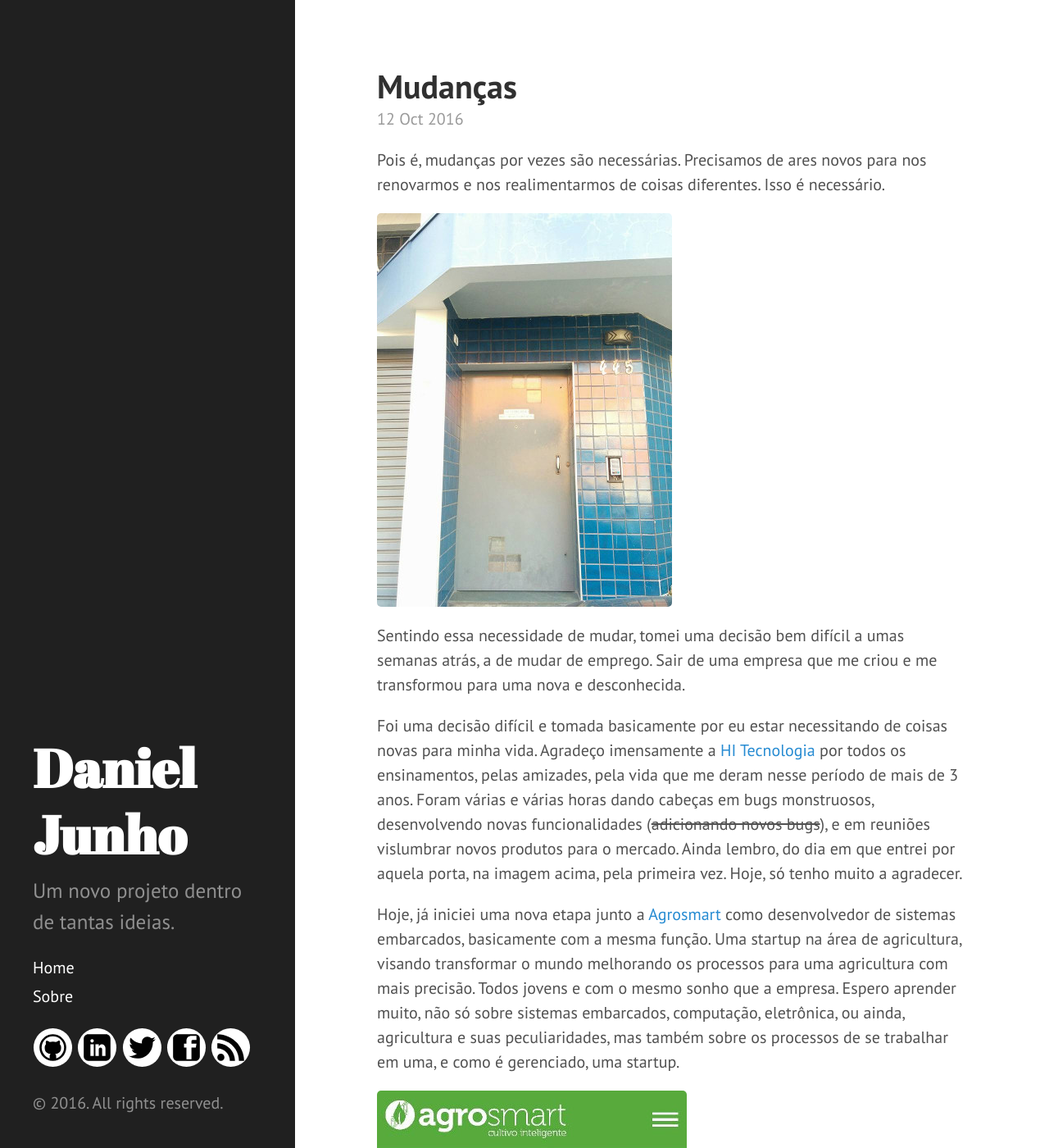
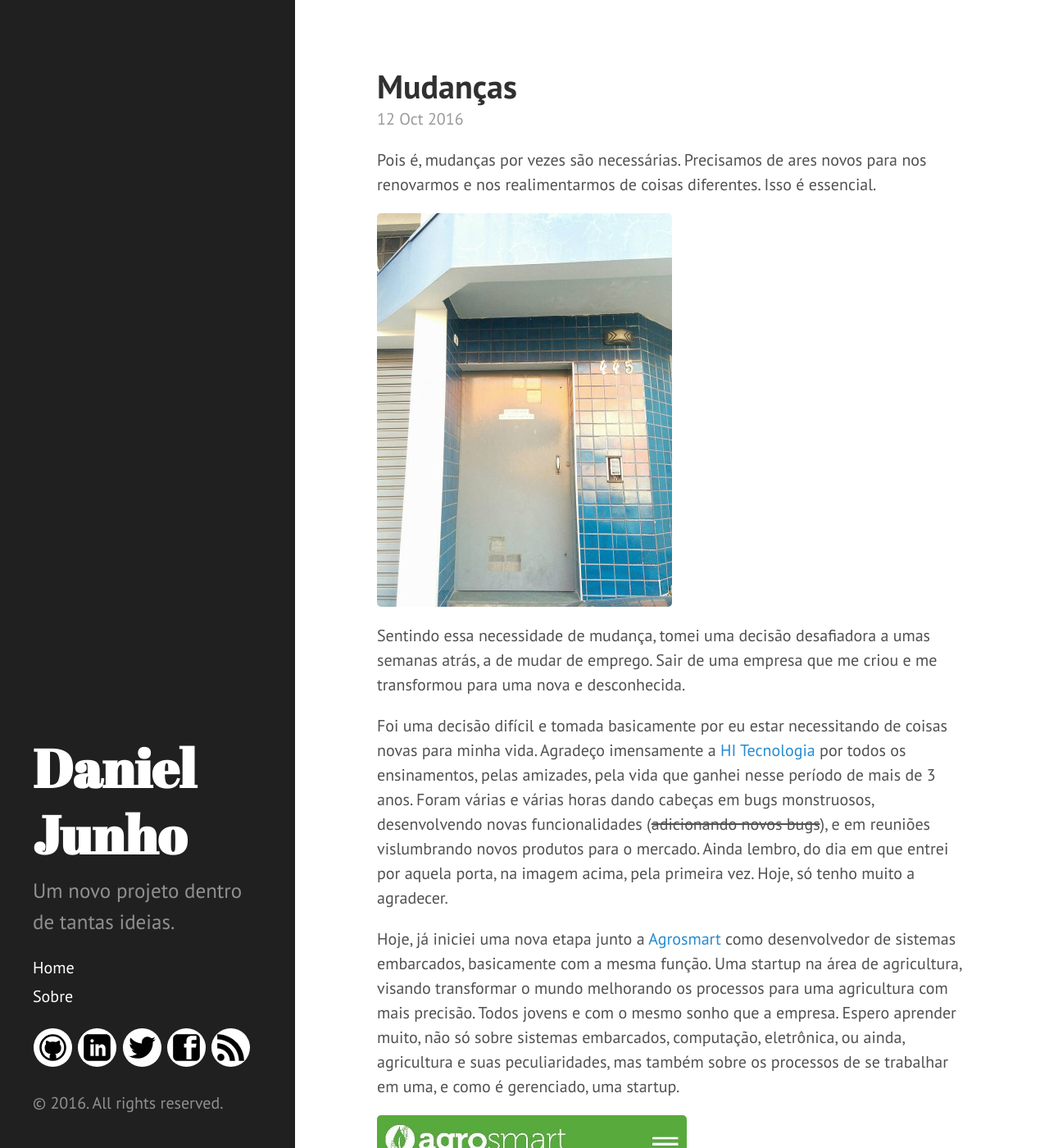
Before and after one commit to djunho/djunho.github.io, a Jekyll site: the page built from _posts/2016-10-12-Mudancas.md, in a window 1280 px wide and 1400 px high. Shown: the whole window at 82% size. Built offline with Jekyll 4.4.1, drawn with Linux system fonts in a browser that asks for light colours; comment, search, counter and statistics services are not loaded.

Commit message:
Modificações sugeridas pelo Gabriel

```diff
--- a/_posts/2016-10-12-Mudancas.md
+++ b/_posts/2016-10-12-Mudancas.md
@@ -4,15 +4,15 @@ title: "Mudanças"
 tags: Emprego, Mudanças, Agrosmart
 ---
 
-Pois é, mudanças por vezes são necessárias. Precisamos de ares novos para nos renovarmos e nos realimentarmos de coisas diferentes. Isso é necessário.
+Pois é, mudanças por vezes são necessárias. Precisamos de ares novos para nos renovarmos e nos realimentarmos de coisas diferentes. Isso é essencial.
 
 ![placeholder](https://raw.githubusercontent.com/djunho/djunho.github.io/master/Imagens/2016-10-12-Mudancas/PortaHiTecnologia.jpg "A porta onde tudo começou")
 
 <!-- more -->
 
-Sentindo essa necessidade de mudar, tomei uma decisão bem difícil a umas semanas atrás, a de mudar de emprego. Sair de uma empresa que me criou e me transformou para uma nova e desconhecida.
+Sentindo essa necessidade de mudança, tomei uma decisão desafiadora a umas semanas atrás, a de mudar de emprego. Sair de uma empresa que me criou e me transformou para uma nova e desconhecida.
 
-Foi uma decisão difícil e tomada basicamente por eu estar necessitando de coisas novas para minha vida. Agradeço imensamente a [HI Tecnologia](www.hitecnologia.com.br) por todos os ensinamentos, pelas amizades, pela vida que me deram nesse período de mais de 3 anos. Foram várias e várias horas dando cabeças em bugs monstruosos, desenvolvendo novas funcionalidades (<s>adicionando novos bugs</s>), e em reuniões vislumbrar novos produtos para o mercado. Ainda lembro, do dia em que entrei por aquela porta, na imagem acima, pela primeira vez. Hoje, só tenho muito a agradecer.
+Foi uma decisão difícil e tomada basicamente por eu estar necessitando de coisas novas para minha vida. Agradeço imensamente a [HI Tecnologia](www.hitecnologia.com.br) por todos os ensinamentos, pelas amizades, pela vida que ganhei nesse período de mais de 3 anos. Foram várias e várias horas dando cabeças em bugs monstruosos, desenvolvendo novas funcionalidades (<s>adicionando novos bugs</s>), e em reuniões vislumbrando novos produtos para o mercado. Ainda lembro, do dia em que entrei por aquela porta, na imagem acima, pela primeira vez. Hoje, só tenho muito a agradecer.
 
 Hoje, já iniciei uma nova etapa junto a [Agrosmart](www.agrosmart.com.br) como desenvolvedor de sistemas embarcados, basicamente com a mesma função. Uma startup na área de agricultura, visando transformar o mundo melhorando os processos para uma agricultura com mais precisão. Todos jovens e com o mesmo sonho que a empresa. Espero aprender muito, não só sobre sistemas embarcados, computação, eletrônica, ou ainda, agricultura e suas peculiaridades, mas também sobre os processos de se trabalhar em uma, e como é gerenciado, uma startup.
 
```
